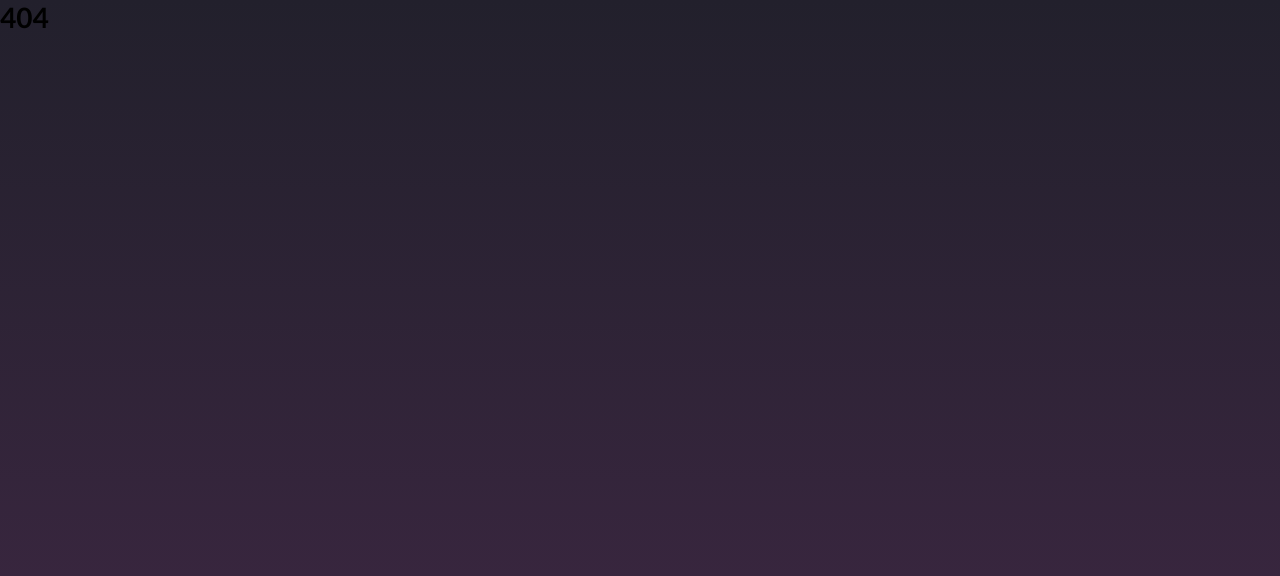
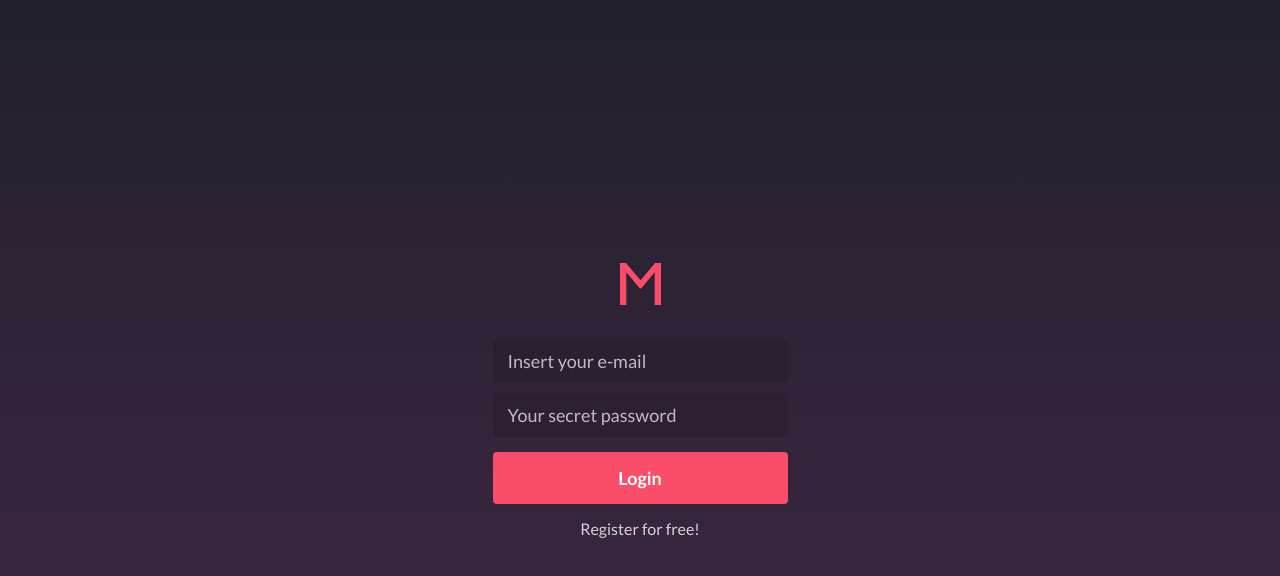
Before and after one commit to guilhermerodz/rocketseat-bootcamp-7-meetapp-web, a React (Create React App) app: page /login in a window 1280 px wide. Shown: the top 576 px of the page. Built offline with nearby package versions, Linux system fonts and the light colour scheme.

Commit message:
feat: reorder and styled auth pages

```diff
--- a/package.json
+++ b/package.json
@@ -5,6 +5,7 @@
   "dependencies": {
     "babel-plugin-root-import": "^6.4.1",
     "history": "^4.9.0",
+    "polished": "^3.4.1",
     "prop-types": "^15.7.2",
     "react": "^16.8.6",
     "react-dom": "^16.8.6",
--- a/src/pages/SignIn/index.js
+++ b/src/pages/SignIn/index.js
@@ -1,7 +1,20 @@
 import React from 'react';
+import { Link } from 'react-router-dom';
 
-// import { Container } from './styles';
+import logo from '~/assets/logo.svg';
 
 export default function SignIn() {
-  return <h1>SignIn</h1>;
+  return (
+    <>
+      <img src={logo} alt="MeetApp" />
+
+      <form action="">
+        <input type="email" placeholder="Insert your e-mail" />
+        <input type="password" placeholder="Your secret password" />
+
+        <button type="submit">Login</button>
+        <Link to="/">Register for free!</Link>
+      </form>
+    </>
+  );
 }
--- a/src/pages/SignUp/index.js
+++ b/src/pages/SignUp/index.js
@@ -0,0 +1,21 @@
+import React from 'react';
+import { Link } from 'react-router-dom';
+
+import logo from '~/assets/logo.svg';
+
+export default function SignUp() {
+  return (
+    <>
+      <img src={logo} alt="MeetApp" />
+
+      <form action="">
+        <input placeholder="Your full name" />
+        <input type="email" placeholder="Your e-mail" />
+        <input type="password" placeholder="Your secret password" />
+
+        <button type="submit">Go for Meetups!</button>
+        <Link to="/login">I'm already registered</Link>
+      </form>
+    </>
+  );
+}
--- a/src/pages/_layouts/auth/styles.js
+++ b/src/pages/_layouts/auth/styles.js
@@ -1,10 +1,69 @@
 import styled from 'styled-components';
+import { darken } from 'polished';
 
 import colors from '~/styles/colors';
 
 export const Wrapper = styled.div`
   height: 100%;
   background: ${colors.appBackground};
+
+  display: flex;
+  justify-content: center;
+  align-items: center;
 `;
 
-export const Content = styled.div``;
+export const Content = styled.div`
+  padding: 0 10px;
+
+  width: 100%;
+  max-width: 315px;
+  text-align: center;
+
+  form {
+    display: flex;
+    flex-direction: column;
+    margin-top: 30px;
+
+    input {
+      background: rgba(0, 0, 0, 0.1);
+      border: 0;
+      border-radius: 4px;
+      height: 44px;
+      padding: 0 15px;
+      color: #fff;
+      margin: 0 0 10px;
+
+      &::placeholder {
+        color: rgba(255, 255, 255, 0.7);
+      }
+    }
+
+    button {
+      margin: 5px 0 0;
+      padding: 15px 0px;
+
+      background: #f94d6a;
+      color: #fff;
+      font-weight: bold;
+
+      border-radius: 4px;
+      border: 0;
+
+      transition: background 0.2s;
+      &:hover {
+        background: ${darken(0.05, '#f94d6a')};
+      }
+    }
+
+    a {
+      color: #fff;
+      margin-top: 15px;
+      font-size: 16px;
+      opacity: 0.8;
+
+      &:hover {
+        opacity: 1;
+      }
+    }
+  }
+`;
--- a/src/routes/index.js
+++ b/src/routes/index.js
@@ -2,8 +2,8 @@ import React from 'react';
 import { Switch } from 'react-router-dom';
 import Route from './Route';
 
+import SignUp from '~/pages/SignUp';
 import SignIn from '~/pages/SignIn';
-import SignUp from '~/pages/SignUp';
 
 import Dashboard from '~/pages/Dashboard';
 import Profile from '~/pages/Profile';
@@ -14,8 +14,8 @@ import Edit from '~/pages/Edit';
 export default function Routes() {
   return (
     <Switch>
-      <Route path="/" exact component={SignIn} />
-      <Route path="/register" component={SignUp} />
+      <Route path="/" exact component={SignUp} />
+      <Route path="/login" component={SignIn} />
 
       <Route path="/dashboard" component={Dashboard} isPrivate />
       <Route path="/profile" component={Profile} isPrivate />
--- a/src/styles/global.js
+++ b/src/styles/global.js
@@ -23,7 +23,7 @@ export default createGlobalStyle`
   }
 
   body, input, button {
-    font: 14px 'Lato', sans-serif;
+    font: 18px 'Lato', sans-serif;
   }
 
   a {
```
Also changed, not shown: src/assets/logo.svg (added), 1 other file (tests, documents, lock files or other folders).
